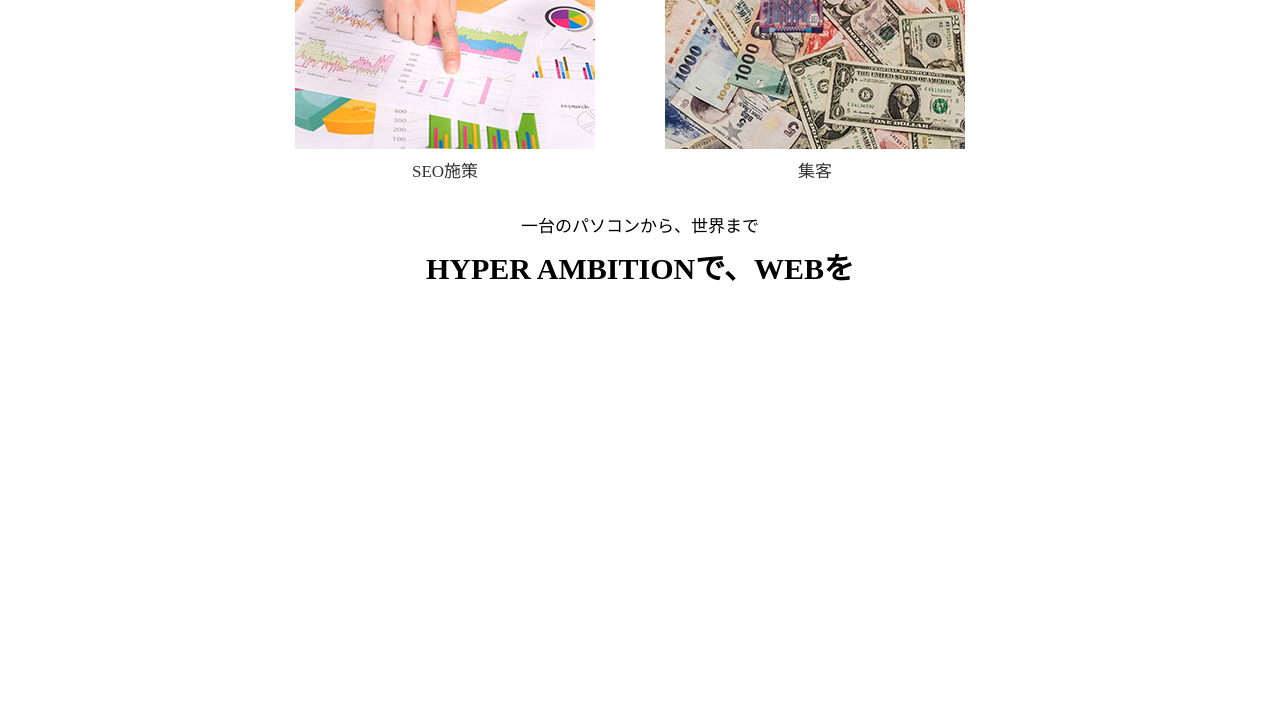
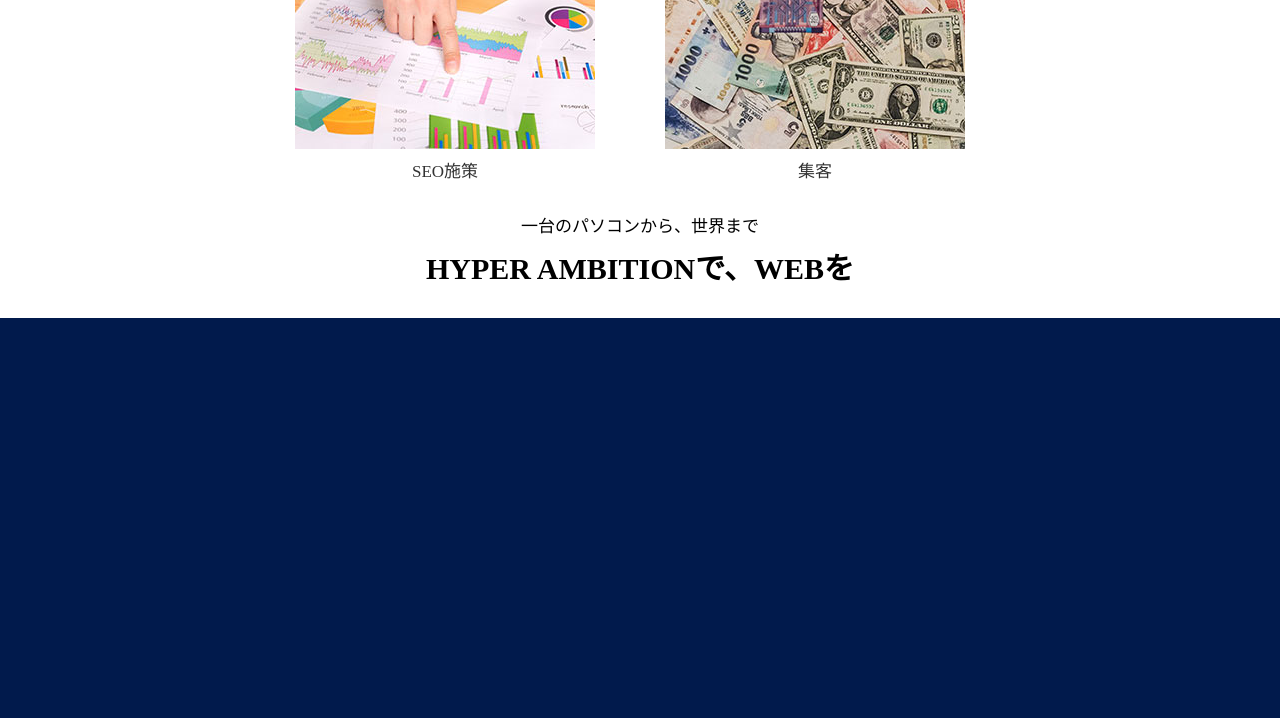
Before and after one commit to Masterwood/Masterwood, a PHP site: page /business/index.html in a window 1280 px wide. Shown: the part 1394-2112 px from the top of the page. Before the commit the page ends 1675 px from the top, so only its background shows below. Run offline with PHP 8.4, Linux system fonts and the light colour scheme; some libraries are stand-ins or nearby versions.

Commit message:
maincssのフッターのデザイン修正

```diff
--- a/div/css/main.css
+++ b/div/css/main.css
@@ -564,6 +564,11 @@ h2 {
 
 
 /* footer */
+footer {
+  background: #011a4c;
+  height: 400px;
+  color: #53cef7;
+}
 .footer {
     margin-top: 50px;
     width: 100%;
```
